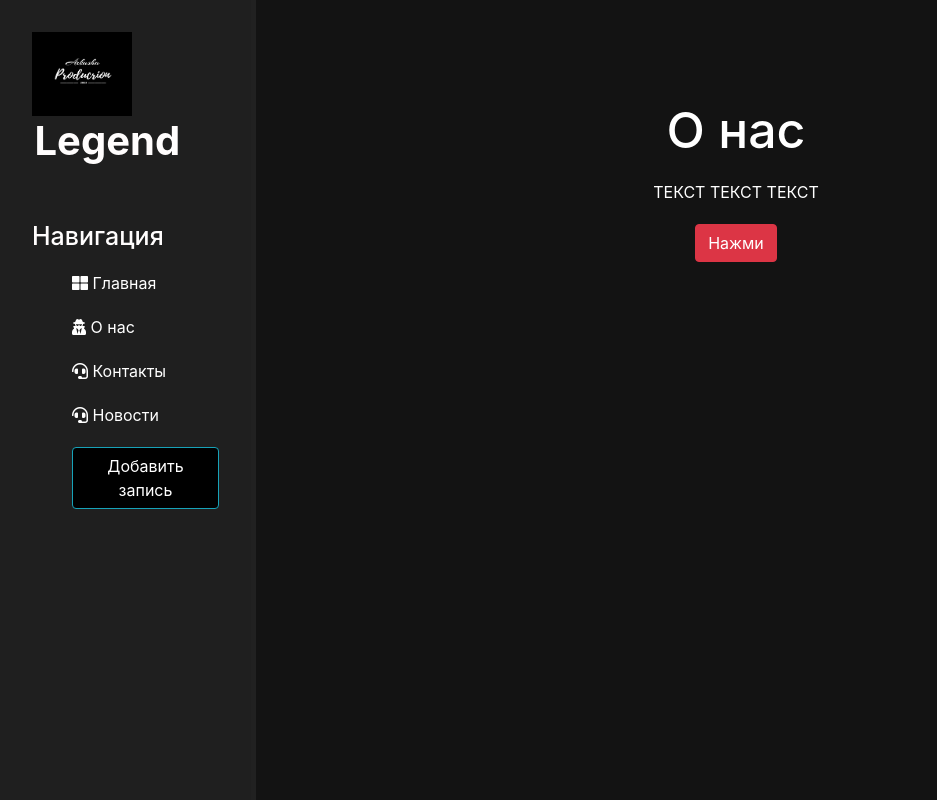
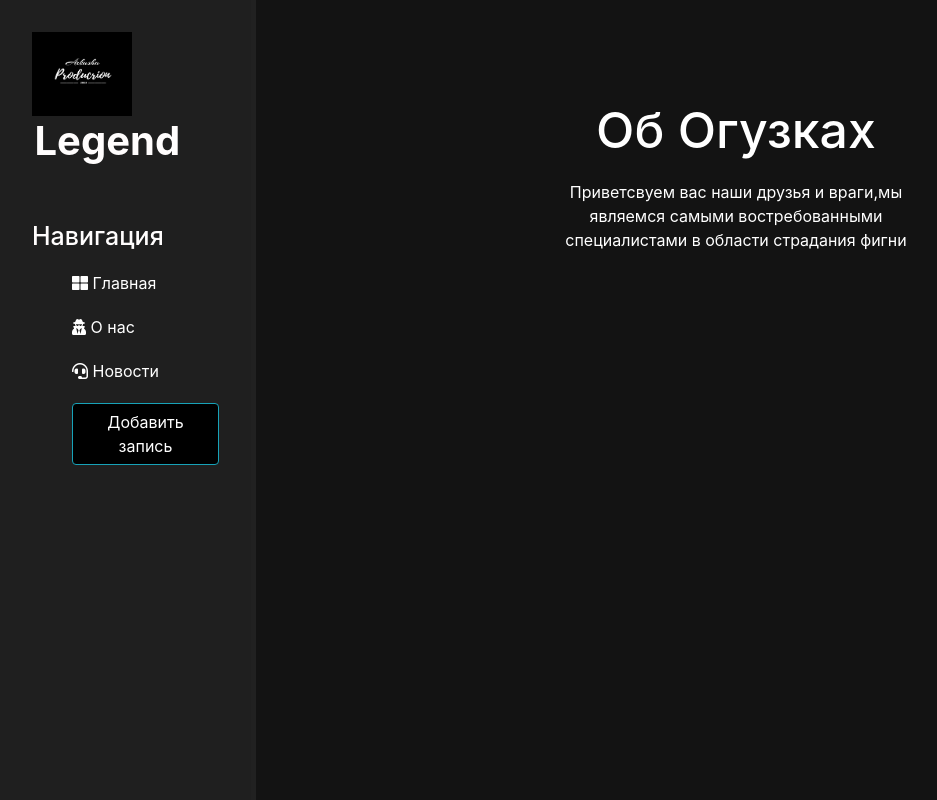
Before and after one commit to Deflnam/web, a Django app: page /about in a window 1280 px wide. Shown: the whole page, without its empty margins (0-937 px from the left). Run offline with Django 4.2, Linux system fonts and the light colour scheme; some libraries are stand-ins or nearby versions.

Commit message:
Поменял название заголовков

```diff
--- a/legenda/main/templates/main/about.html
+++ b/legenda/main/templates/main/about.html
@@ -3,10 +3,8 @@
 
 {% block content%}
     <div class="features">
-        <h1>О нас</h1>
-        <p> ТЕКСТ ТЕКСТ ТЕКСТ</p>
-        <button class="btn btn-danger">Нажми</button>
-
+        <h1>Об Огузках</h1>
+        <p>Приветсвуем вас наши друзья и враги,мы являемся самыми востребованными специалистами в области страдания фигни</p>
     </div>
 
 {% endblock %}
--- a/legenda/main/templates/main/index.html
+++ b/legenda/main/templates/main/index.html
@@ -5,8 +5,7 @@
     <div class="features">
         <h1>{{ title }}</h1>
 
-        <p> Lorem ipsum</p>
-        <button class="btn btn-warning">На страницу про нас</button>
+        <p>Ваши любимые Огузочки приветсвуют вас тут!!!!</p>
     </div>
 
 {% endblock %}
--- a/legenda/main/templates/main/layout.html
+++ b/legenda/main/templates/main/layout.html
@@ -17,9 +17,8 @@
         <span class = "logo">Legend</span>
         <h3>Навигация</h3>
         <ul>
-             <a href="{% url 'home' %}"><li><i class="fas fa-th-large"></i> Главная</li></a>
+             <a href="{% url 'home' %}"><li><i class="fas fa-th-large"></i> Главная </li></a>
              <a href="{% url 'about' %}"><li><i class="fas fa-user-secret"></i> О нас</li></a>
-             <a href=""><li><i class="fas fa-headset"></i> Контакты</li></a>
              <a href="{% url 'news_home' %}"><li><i class="fas fa-headset"></i> Новости </li></a>
             <a href="{% url 'create'%}"><li><button class="btn btn-info">Добавить запись</button></li></a>
         </ul>
```
Also changed, not shown: legenda/db.sqlite3.
